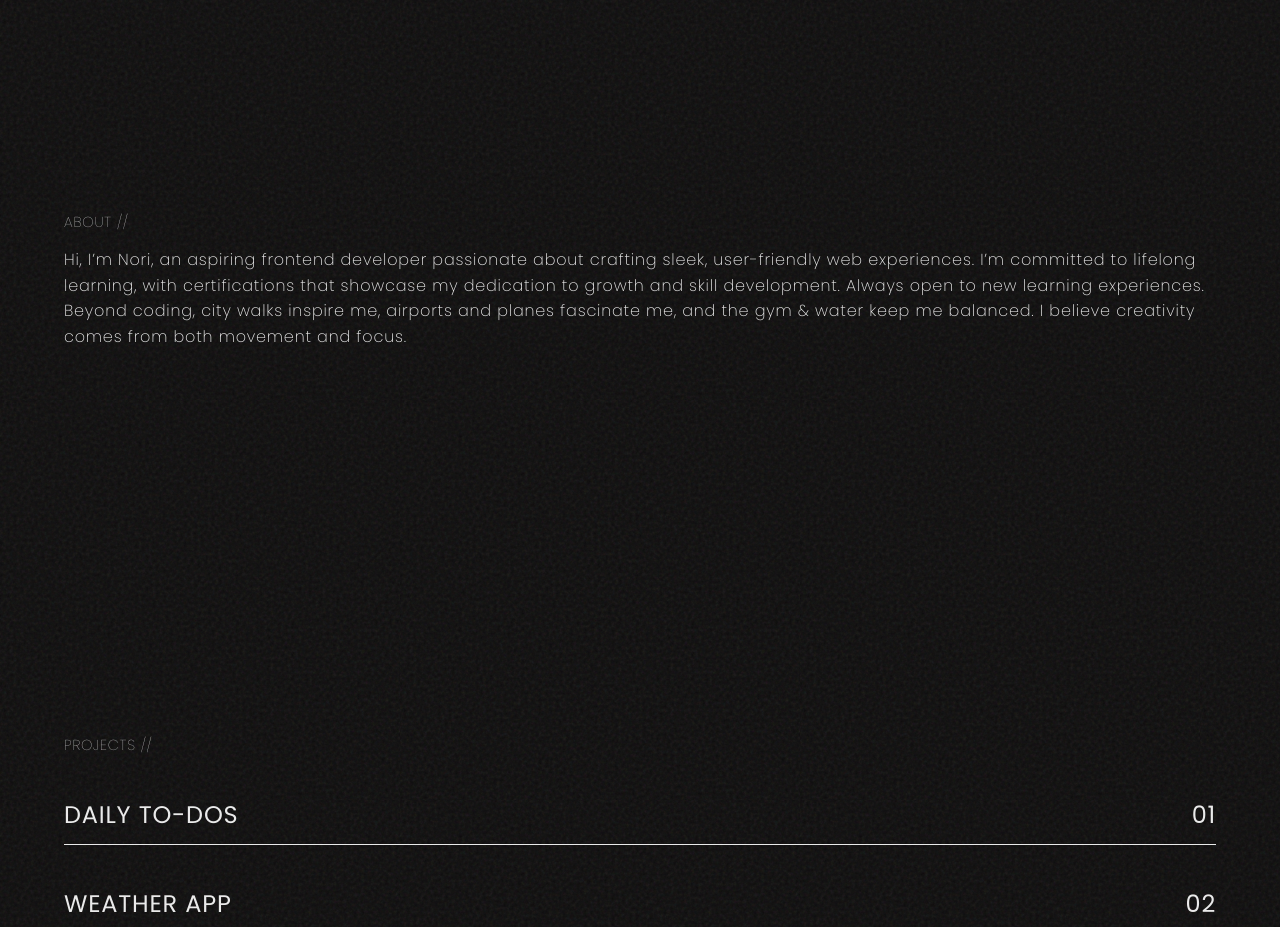
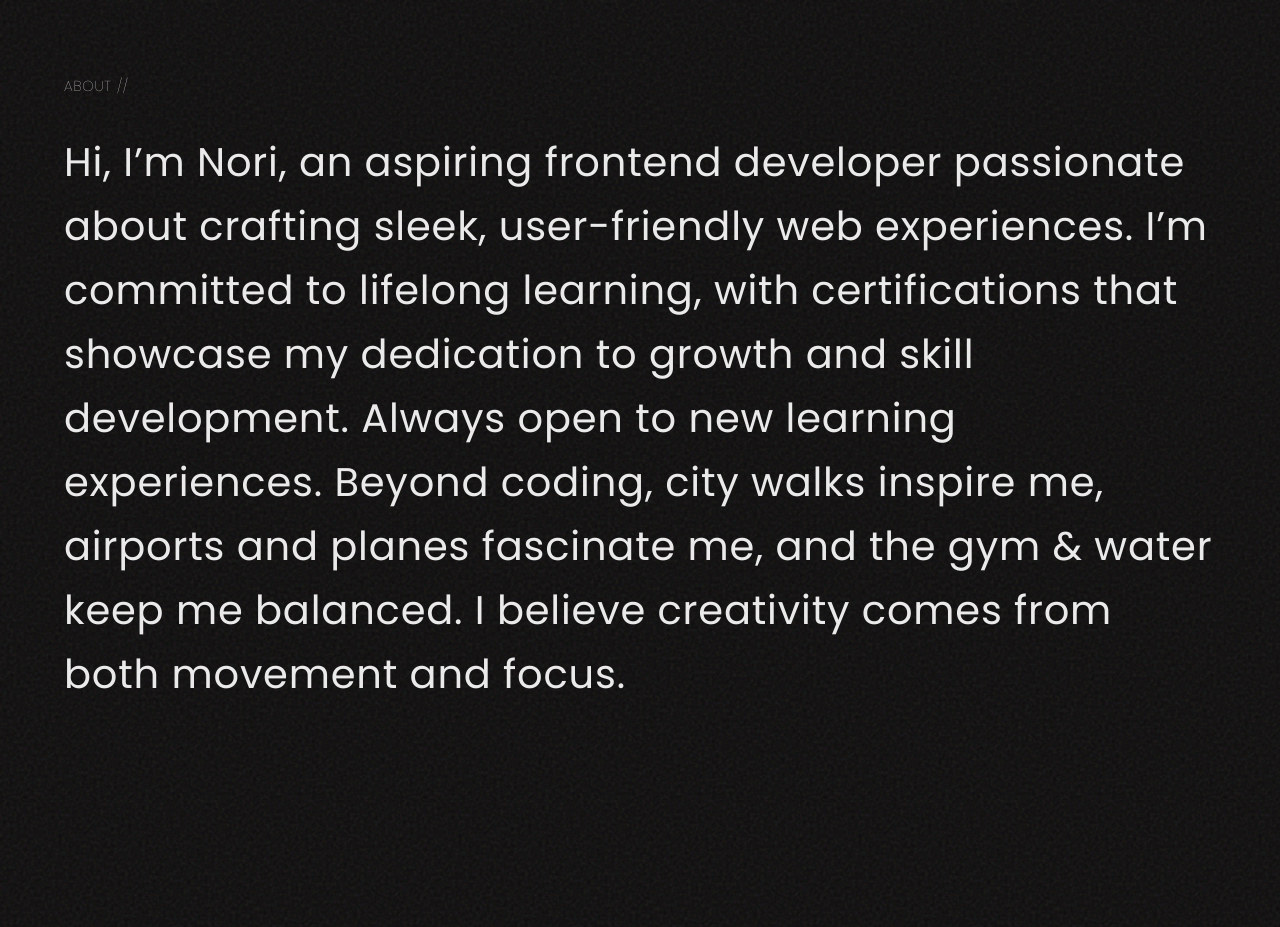
Before and after one commit to zofienora/portfolio-v032025, a React (Vite) app: page / in a window 1280 px wide. Shown: the part 800-1727 px from the top of the page. Built offline with nearby package versions, Linux system fonts and the light colour scheme.

Commit message:
added media query about

```diff
--- a/src/App.css
+++ b/src/App.css
@@ -48,9 +48,25 @@
   font-weight: 200;
 }
 
-@media screen and (min-width: 400px) {
-  .header-line {
-    font-size: 4rem;
+@media screen and (min-width: 700px) {
+  .about {
+    height: 100vh;
+  }
+  .about-description {
+    font-size: 1.5rem;  /* Reduce for smaller screens */
+    line-height: 1.6;   /* More spacing for better readability */
+    font-weight: 400;
+  }
+ }
+
+ @media screen and (min-width: 1200px) {
+  .about {
+    height: 100vh;
+  }
+  .about-description {
+    font-size: 2.5rem;  /* Reduce for smaller screens */
+    line-height: 1.6;   /* More spacing for better readability */
+    font-weight: 400;
   }
  }
 
```
